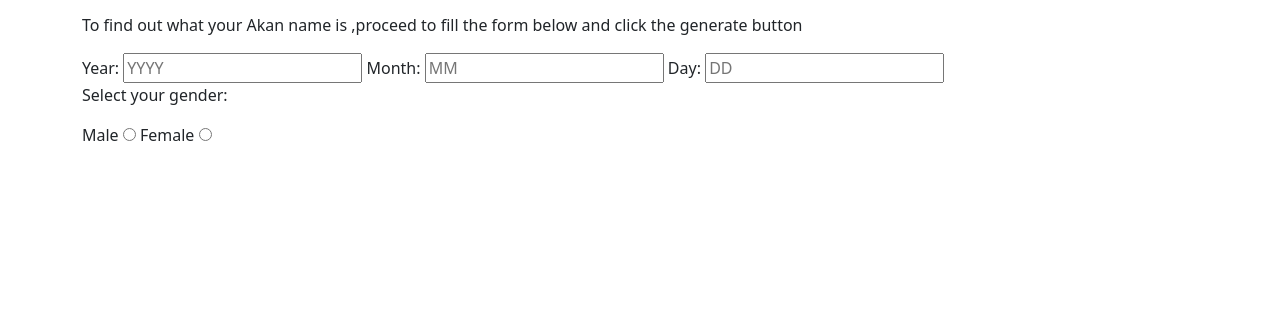
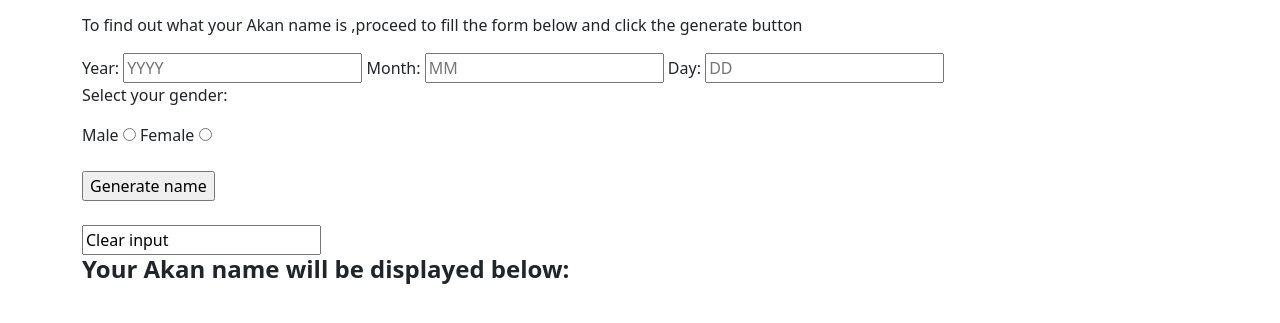
Before and after one commit to Brillianne/Akan-Name-Generator, a plain HTML site: page index.html in a window 1280 px wide. Shown: the part 107-430 px from the top of the page. Drawn offline with nearby package versions, Linux system fonts and the light colour scheme.

Commit message:
add button to clear user input

```diff
--- a/index.html
+++ b/index.html
@@ -32,8 +32,15 @@
 
           </label>
           <br><br>
-        </form>
 
+        <input id="get-name" type="submit" name="" value="Generate name">
+        <br><br>
+    </form>
+    <form onsubmit="return clearInput()">
+        <input class="clear" type="submit " value="Clear input">
+    </form>
+    <h4 id="display-name"><strong>Your Akan name will be displayed below:</strong></h4>
+    <p id="result"></p>
 </div>
 </div>
 <script src="main.js"></script>
```
